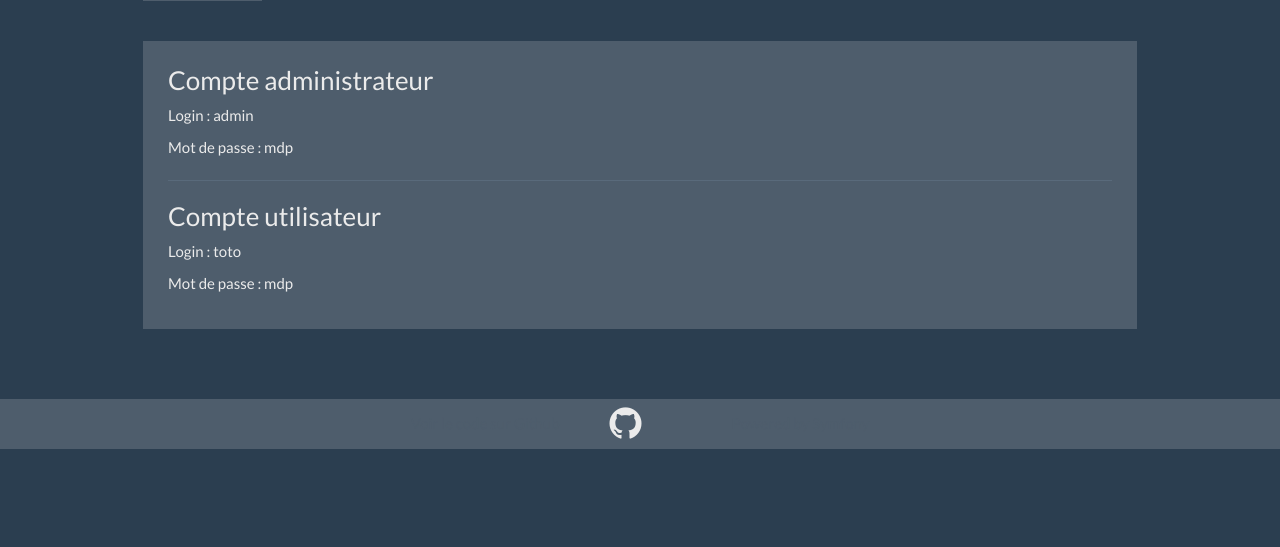
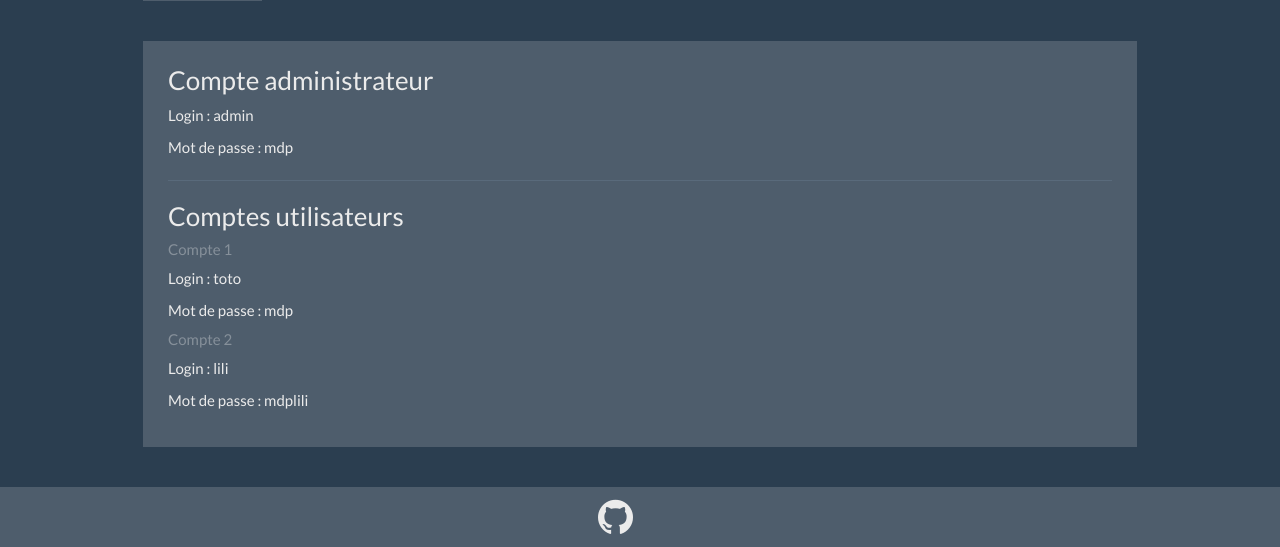
Before and after one commit to AlexandreMasse/MMI-Developpement_web, a Symfony app: template TP/MiniBlog/app/Resources/views/security/login.html.twig in a window 1280 px wide. Shown: the part 351-898 px from the top of the page. Before the commit the page ends 800 px from the top, so only its background shows below. Run offline with Twig, Linux system fonts and the light colour scheme; the template is opened without the code that fills it, so the values that code supplies are empty; some libraries are stand-ins or nearby versions.

Commit message:
TP MiniBlog - changed animation logo in footer + add user lili in login instructions

```diff
--- a/TP/MiniBlog/app/Resources/views/base.html.twig
+++ b/TP/MiniBlog/app/Resources/views/base.html.twig
@@ -73,10 +73,10 @@
                 /*Anamation logo Github*/
 
                 function entreeG () {
-                    $('footer span:nth-of-type(1)').css('color', 'white')
+                    $('footer span:nth-of-type(1)').css('opacity', '1')
                 }
                 function sortieG () {
-                    $('footer span:nth-of-type(1)').css('color', '#4e5d6c')
+                    $('footer span:nth-of-type(1)').css('opacity', '0')
                 }
 
                 $('.flaticon-github-logo').hover(entreeG, sortieG);
@@ -86,11 +86,11 @@
                 /*Animation logo Symfony*/
 
                 function entreeS () {
-                    $('footer span:nth-of-type(2)').css('color', 'white')
+                    $('footer span:nth-of-type(2)').css('opacity', '1')
                 }
 
                 function sortieS () {
-                    $('footer span:nth-of-type(2)').css('color', '#4e5d6c')
+                    $('footer span:nth-of-type(2)').css('opacity', '0')
                 }
 
                 $('.devicon-symfony-original').hover(entreeS, sortieS);
--- a/TP/MiniBlog/app/Resources/views/security/login.html.twig
+++ b/TP/MiniBlog/app/Resources/views/security/login.html.twig
@@ -23,9 +23,13 @@
             <p>Login : admin</p>
             <p>Mot de passe : mdp</p>
             <hr>
-            <h3>Compte utilisateur</h3>
+            <h3>Comptes utilisateurs</h3>
+            <h5>Compte 1</h5>
             <p>Login : toto</p>
             <p>Mot de passe : mdp</p>
+            <h5>Compte 2</h5>
+            <p>Login : lili</p>
+            <p>Mot de passe : mdplili</p>
         </div>
 
         {#
--- a/TP/MiniBlog/web/css/styles.css
+++ b/TP/MiniBlog/web/css/styles.css
@@ -45,7 +45,7 @@ nav {
 /*******Footer********/
 footer {
     width:100%;
-    height:50px;
+    height:60px;
     margin-top: 40px;
     background-color: #4e5d6c;
 
@@ -71,22 +71,25 @@ footer a:hover {
 footer a {
     transition: all 0.7s ease-out;
     color: #ebebeb;
-    margin: 0 30px;
+}
+
+footer a:nth-of-type(1):before{
+    margin: 0 30px 0 15px;
+    font-size: 35px;
+
+}
+
+footer a:nth-of-type(2){
+    margin: 0 15px 0 30px;
+    font-size: 35px;
+
 }
 
 
-footer div a:first-child {
-    flex-grow: 2;
-    flex-shrink: 2;
-}
-
-
-.devicon-symfony-original {
-    font-size: 32px;
-}
-
 footer span {
-    color: #4e5d6c;
+    /*color: #4e5d6c;*/
+    opacity: 0;
+    color: white;
     transition: all 1s ease;
 }
 
```
